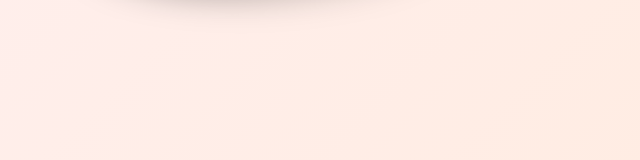
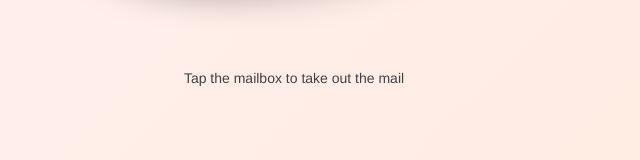
Before and after one commit to edananonuevo/youvegotmail, a React (Vite) app: page / in a window 1280 px wide. Shown: the part 664-824 px from the top of the page, without its empty margins (346-986 px from the left). Built offline with nearby package versions, Linux system fonts and the light colour scheme.

Commit message:
instructions

```diff
--- a/src/components/MailboxScene.css
+++ b/src/components/MailboxScene.css
@@ -273,9 +273,11 @@ tml, body, #root {
    OPTIONAL UI
 ========================= */
 
-.hint {
+.instructions {
   position: absolute;
-  bottom: 10px;
+  font-family: 'Helvetica', serif;
+  color: #414141;
+  bottom: 100px;
   width: 100%;
   text-align: center;
   font-size: 14px;
--- a/src/components/MailboxScene.tsx
+++ b/src/components/MailboxScene.tsx
@@ -6,6 +6,15 @@ type Stage = "idle" | "slide" | "flip" | "pull" | "open" | "viewing";
 export default function MailboxScene() {
   const [stage, setStage] = useState<Stage>("idle");
   const [isFlapUp, setIsFlapUp] = useState(false);
+
+  const instructions: Record<Stage, string> = {
+    idle: "Tap the mailbox to take out the mail",
+    slide: "Tap the envelope to open it",
+    flip: "Tap the letter to pull it out",
+    pull: "Tap the letter to rotate it",
+    open: "Tap the letter to read it",
+    viewing: ""
+  };
 
   const handleClick = () => {
     setStage((prev) => {
@@ -114,6 +123,11 @@ export default function MailboxScene() {
         src="/youvegotmail/images/mailbox-top.png"
         className={`mailbox top ${stage}`}
       />
+
+      {/* INSTRUCTIONS */}
+      <div className={`instructions ${stage}`}>
+        {instructions[stage]}
+      </div>
     </div>
   );
 }
```
